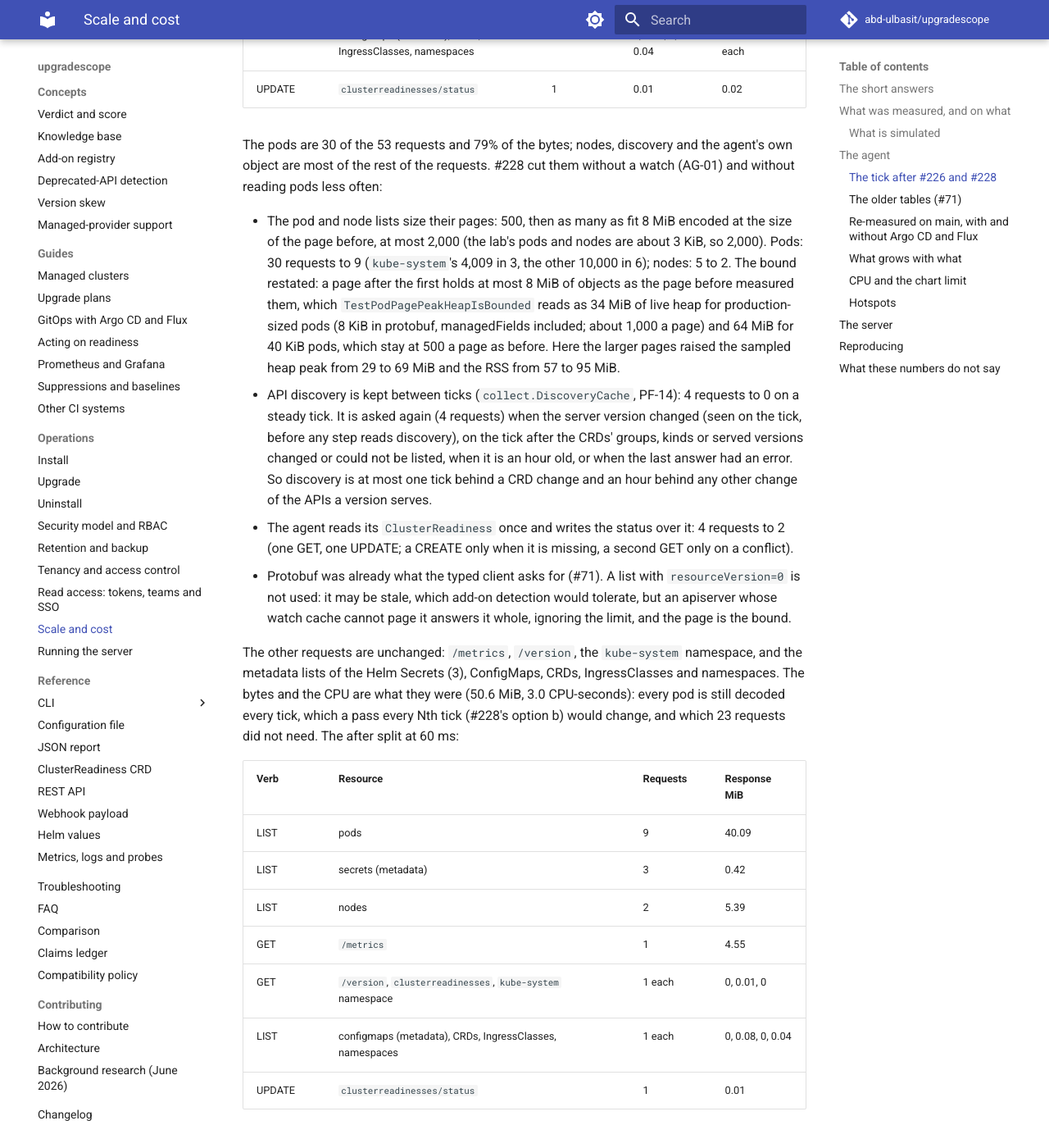
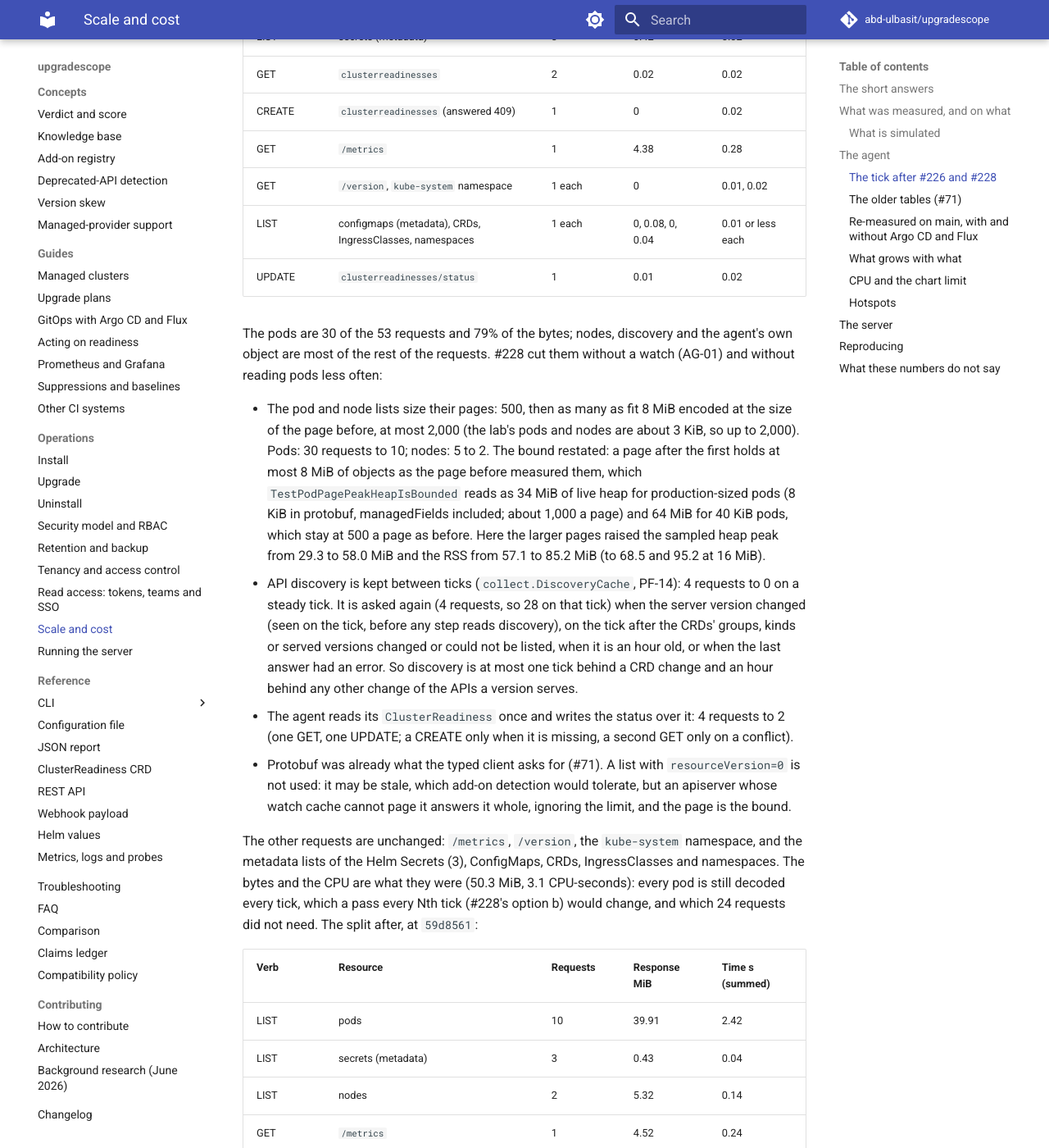
Before and after one commit to abd-ulbasit/upgradescope, an MkDocs documentation site: the page built from docs/operations/scale.md, in a window 1280 px wide and 1400 px high, scrolled down 5537 px. Shown: the whole window at 82% size. Built offline with MkDocs 1.6.1 and Material for MkDocs 9.7.7, drawn with Linux system fonts in a browser that asks for light colours; comment, search, counter and statistics services are not loaded; some of the changed text lies outside the part shown.

Commit message:
docs(scale): the steady and first tick at the final code (59d8561)
The rerun at the final code, pages sized at 8 MiB: a steady tick made
24 requests (53 before) in 4.4 s and 3.1 CPU-seconds with a peak heap of
58 MiB and RSS of 85 MiB, and the first tick 1,030 requests in 27.1 s.
A first attempt failed while seeding, with the host at a load average
of 53 and lab B busy; it is named and not used.

Refs #226, #228

Co-Authored-By: Claude Fable 5 <noreply@anthropic.com>

```diff
--- a/docs/operations/scale.md
+++ b/docs/operations/scale.md
@@ -3,8 +3,9 @@
 What the agent costs a Kubernetes API server on a large cluster, and what
 one `serve` can take from a fleet. The agent's current numbers, and the
 before and after of the first tick (#226) and of the steady tick (#228),
-come from runs on 4 October 2026 between 03:24 and 03:51 UTC, at the
-commits [The tick after #226 and #228](#the-tick-after-226-and-228) names.
+come from runs on 4 October 2026 between 03:24 and 03:51 UTC and between
+06:01 and 06:09 UTC, at the commits
+[The tick after #226 and #228](#the-tick-after-226-and-228) names.
 The older tables (#71's fix of the Helm releases, and the server) come from
 the final runs of an earlier session the same day, between 04:30 and 05:00
 in UTC+5 (the agent "before" table at 04:32, the agent "after" table at
@@ -16,25 +17,25 @@ run it against your own lab to get your own numbers. Read
 ## The short answers
 
 - **A steady agent tick on a cluster of 2,001 nodes, about 14,000 pods and
-  1,000 Helm releases makes 23 API requests** (53 before
+  1,000 Helm releases makes 24 API requests** (53 before
   [#228](https://github.com/abd-ulbasit/upgradescope/issues/228)) and reads
-  51 MiB of responses (3.3 MiB on the wire, compressed) in 3.0
-  CPU-seconds: the same bytes and CPU as before, because the requests are
-  fewer but the pods to decode are not. Beside the apiserver it took 4.0 s
-  before; with 60 ms added to every round trip, 5.7 s after. At the default
-  interval of 10 minutes that is 0.04 requests a second.
+  50.3 MiB of responses (3.3 MiB on the wire, compressed) in 4.4 s and 3.1
+  CPU-seconds (4.0 s and 3.0 before): the same bytes and CPU, because the
+  requests are fewer but the pods to decode are not. A tick that asks API
+  discovery again (at least hourly) makes 4 more. At the default interval
+  of 10 minutes that is 0.04 requests a second.
 - **The first tick after the agent starts costs more**: it reads each Helm
-  release once, 1,027 requests in all. Since
+  release once, 1,030 requests in all. Since
   [#226](https://github.com/abd-ulbasit/upgradescope/issues/226) it fetches
-  8 at a time: 30.0 s and 22.3 CPU-seconds beside the apiserver (36.1 s and
-  23.1 before), and with 60 ms added to every round trip 30.4 s, where
+  8 at a time: 27.1 s and 22.8 CPU-seconds beside the apiserver (36.1 s and
+  23.1 before), and with 60 ms added to every round trip 29.6 s, where
   main's first tick reached the Helm step's deadline after 67.6 s with 231
   of the 1,000 releases unread. Before
   [#71](https://github.com/abd-ulbasit/upgradescope/issues/71) every tick
   cost that, because the agent fetched every release again each time.
-- **Memory fits the chart's limit** (256Mi) with room: the peak RSS was 95
-  MiB at full size, the first tick included, and the peak heap 68.5 MiB; the
-  pod pages of 2,000 that cut the requests cost that (57.1 MiB of RSS and
+- **Memory fits the chart's limit** (256Mi) with room: the peak RSS was 85.2
+  MiB at full size, the first tick included, and the peak heap 58.5 MiB; the
+  larger pod pages that cut the requests cost that (57.1 MiB of RSS and
   29.3 MiB of heap before). It is over the chart's memory request (64Mi), which
   is what the scheduler reserves, not a limit. CPU is what a large cluster
   uses: see [CPU](#cpu-and-the-chart-limit).
@@ -53,7 +54,7 @@ run it against your own lab to get your own numbers. Read
 | Driver | MacBook Pro (`MacBookPro18,3`, Apple M1 Pro, 16 GiB, `sysctl hw.model`), Go 1.26.8, client-go 0.37.1. It seeded the cluster and cross-compiled the benchmarks; the measured agent ticks and the server benchmark ran on the ThinkPad |
 | Postgres | 17.11 (`postgres:17-alpine`), a throwaway container on the ThinkPad's Docker engine, 0.1 ms round trip from the benchmark |
 | SQLite | the embedded `modernc.org/sqlite` v1.60.1, in a temporary directory on the ThinkPad's SSD |
-| upgradescope, #226 and #228 | the "before" runs: main `735751d` plus the recorder's per-resource bytes and time (`70d16ab`, which changes only the benchmark); #226 alone: `06cdf7a`; #226 and #228: `5da764e`. Each run filled a freshly reset lab, or measured the fill a run before it left, with `BENCH_STEPS=1` (the full fill only) and the ticks run on the ThinkPad (`BENCH_RUN_ON`) |
+| upgradescope, #226 and #228 | the "before" runs: main `735751d` plus the recorder's per-resource bytes and time (`70d16ab`, which changes only the benchmark); #226 alone: `06cdf7a`; #226 and #228: `5da764e`, and `59d8561` (the final code: pages sized at 8 MiB rather than 16). Each run filled a freshly reset lab, or measured the fill a run before it left, with `BENCH_STEPS=1` (the full fill only) and the ticks run on the ThinkPad (`BENCH_RUN_ON`) |
 | upgradescope, the older tables | the agent runs: main `a3e72ea` (#218, GitOps charts) plus this work; the "before" table is the same tree with the Helm step given no cache, which is what #71 changed. The server runs: main `f195ba5` plus this work (the server code is unchanged by this work; #217 is examples and tooling). The branch was rebased between the two, so its commit hashes name neither tree exactly. The numbers include #218's per-tick discovery and workload requests, but **its Argo CD and Flux lists are not measured**: the lab has neither tool's CRDs, so those lists are never made (see [Hotspots](#hotspots)) |
 | Also running | for the older tables, two other idle kind clusters on the same ThinkPad; for #226 and #228, the same two (`bookstore`, and the other agent's lab `us-lab-137b`, which held no fill: 11 to 22% of a core and 530 to 840 MiB, `docker stats` before and after every run), at a host load average of 7 to 12 (4 threads), most of it lab A's KWOK controller (110 to 335% of a core at full size). For every run the lab's own KWOK controller kept 2,000 nodes alive |
 
@@ -110,20 +111,25 @@ namespaces and 1,000 Helm release Secrets.
 ### The tick after #226 and #228
 
 Each run here is `BENCH_STEPS=1 BENCH_TICKS=5` (3 at the 60 ms round trip)
-at the full fill, on lab A, on 4 October 2026 between 03:24 and 03:51 UTC,
-under the measurement lock (lab B was up and held no fill, see
+at the full fill, on lab A, on 4 October 2026 between 03:24 and 03:51 UTC
+(and the `59d8561` row between 06:01 and 06:09 UTC), under the measurement
+lock (lab B was up and held no fill, see
 [What was measured](#what-was-measured-and-on-what)). "Before" is main
 `735751d` with the recorder's per-resource counts (`70d16ab`), "#226" is
 `06cdf7a`, "#226 + #228" is `5da764e`, whose pages were sized at 16 MiB rather
-than the 8 MiB of `59d8561` (the lab's 3 KiB pods and nodes fill pages of
-2,000 at either, so its requests are the same). The 60 ms rows were measured with
+than the 8 MiB of `59d8561`, the final code: at 8 MiB the first page of
+`kube-system`'s pods, whose average is larger than the other namespaces',
+sized the next ones under 2,000, one pod request more. The 60 ms rows were measured with
 `tc qdisc add dev eth0 root netem delay 60ms` in lab A's control-plane
 container, which delays every packet it sends to the agent (so every
 response) and nothing of lab B's; it was removed after the last of them.
-The #226 + #228 run beside the apiserver did not run (the download of the
-pinned KWOK manifests failed for that checkout), so its wall time is the 60
-ms one; its requests, bytes and CPU do not depend on the round trip (compare
-the before and #226 rows at both).
+A `5da764e` run beside the apiserver did not run (the download of the
+pinned KWOK manifests failed for that checkout). A first attempt at the
+`59d8561` rows (05:46 to 05:54 UTC) failed while seeding: the host's load
+average reached 53 and lab B used 1.3 to 1.8 cores meanwhile, the seeder
+lost its connection, and nothing of it is used. The rerun at 06:01 had lab B
+idle again (12 to 21% of a core). Requests, bytes and CPU do not depend on
+the round trip (compare the before and #226 rows at both).
 
 | Tree | Round trip | Steady: requests | LIST pods | Response MiB | Wire MiB | Wall s | CPU s | Peak heap MiB | Peak RSS MiB | First tick: requests, wall s, CPU s, Helm releases read |
 |---|---|---|---|---|---|---|---|---|---|---|
@@ -131,13 +137,14 @@ the before and #226 rows at both).
 | #226 | beside it | 53 | 30 | 50.3 | 3.4 | 6.4 | 3.1 | 27.0 | 54.3 | 1,053, 30.0, 22.3, 1,000 |
 | before | +60 ms | 53 | 30 | 50.7 | 3.4 | 7.4 | 3.0 | 26.7 | 52.7 | 821, 67.6, 10.6, **769** (the Helm step's deadline) |
 | #226 | +60 ms | 53 | 30 | 50.7 | 3.4 | 8.3 | 3.0 | 29.3 | 53.6 | 1,053, 30.4, 22.2, 1,000 |
-| #226 + #228 | +60 ms | 23 | 9 | 50.6 | 3.3 | 5.7 | 3.0 | 68.5 | 95.2 | 1,027, 29.6, 22.8, 1,000 |
+| #226 + #228 (`5da764e`) | +60 ms | 23 | 9 | 50.6 | 3.3 | 5.7 | 3.0 | 68.5 | 95.2 | 1,027, 29.6, 22.8, 1,000 |
+| #226 + #228 (`59d8561`) | beside it | 24 | 10 | 50.3 | 3.3 | 4.4 | 3.1 | 58.0 | 85.2 | 1,030, 27.1, 22.8, 1,000 |
 
 The steady columns are the median of the ticks after the first, as above
 (the mean of the middle two of four; of two at 60 ms; the "before +60 ms"
 row has one, its third tick, because its second read the 231 releases the
 first had left). The wall times of steady ticks move with the host's load
-(load average 7 to 12 on 4 threads, most of it lab A's KWOK at full size):
+(load average 7 to 16 on 4 threads, most of it lab A's KWOK at full size):
 the #226 ticks beside the apiserver took 4.0 to 9.7 s for the same 53
 requests and 3.0 CPU-seconds, which #226 does not change. The peak heap is
 the heap objects the benchmark samples, garbage not yet collected included.
@@ -203,16 +210,18 @@ them without a watch (AG-01) and without reading pods less often:
 
 - The pod and node lists size their pages: 500, then as many as fit 8 MiB
   encoded at the size of the page before, at most 2,000 (the lab's pods and
-  nodes are about 3 KiB, so 2,000). Pods: 30 requests to 9 (`kube-system`'s
-  4,009 in 3, the other 10,000 in 6); nodes: 5 to 2. The bound restated: a
+  nodes are about 3 KiB, so up to 2,000). Pods: 30 requests to 10; nodes: 5
+  to 2. The bound restated: a
   page after the first holds at most 8 MiB of objects as the page before
   measured them, which `TestPodPagePeakHeapIsBounded` reads as 34 MiB of
   live heap for production-sized pods (8 KiB in protobuf, managedFields
   included; about 1,000 a page) and 64 MiB for 40 KiB pods, which stay at
   500 a page as before. Here the larger pages raised the sampled heap peak
-  from 29 to 69 MiB and the RSS from 57 to 95 MiB.
+  from 29.3 to 58.0 MiB and the RSS from 57.1 to 85.2 MiB (to 68.5 and 95.2
+  at 16 MiB).
 - API discovery is kept between ticks (`collect.DiscoveryCache`, PF-14):
-  4 requests to 0 on a steady tick. It is asked again (4 requests) when the
+  4 requests to 0 on a steady tick. It is asked again (4 requests, so 28
+  on that tick) when the
   server version changed (seen on the tick, before any step reads
   discovery), on the tick after the CRDs' groups, kinds or served versions
   changed or could not be listed, when it is an hour old, or when the last
@@ -229,19 +238,19 @@ them without a watch (AG-01) and without reading pods less often:
 The other requests are unchanged: `/metrics`, `/version`, the `kube-system`
 namespace, and the metadata lists of the Helm Secrets (3), ConfigMaps,
 CRDs, IngressClasses and namespaces. The bytes and the CPU are what they
-were (50.6 MiB, 3.0 CPU-seconds): every pod is still decoded every tick,
-which a pass every Nth tick (#228's option b) would change, and which 23
-requests did not need. The after split at 60 ms:
+were (50.3 MiB, 3.1 CPU-seconds): every pod is still decoded every tick,
+which a pass every Nth tick (#228's option b) would change, and which 24
+requests did not need. The split after, at `59d8561`:
 
-| Verb | Resource | Requests | Response MiB |
-|---|---|---|---|
-| LIST | pods | 9 | 40.09 |
-| LIST | secrets (metadata) | 3 | 0.42 |
-| LIST | nodes | 2 | 5.39 |
-| GET | `/metrics` | 1 | 4.55 |
-| GET | `/version`, `clusterreadinesses`, `kube-system` namespace | 1 each | 0, 0.01, 0 |
-| LIST | configmaps (metadata), CRDs, IngressClasses, namespaces | 1 each | 0, 0.08, 0, 0.04 |
-| UPDATE | `clusterreadinesses/status` | 1 | 0.01 |
+| Verb | Resource | Requests | Response MiB | Time s (summed) |
+|---|---|---|---|---|
+| LIST | pods | 10 | 39.91 | 2.42 |
+| LIST | secrets (metadata) | 3 | 0.43 | 0.04 |
+| LIST | nodes | 2 | 5.32 | 0.14 |
+| GET | `/metrics` | 1 | 4.52 | 0.24 |
+| GET | `/version`, `clusterreadinesses`, `kube-system` namespace | 1 each | 0, 0.01, 0 | 0.01 or less each |
+| LIST | configmaps (metadata), CRDs, IngressClasses, namespaces | 1 each | 0, 0.08, 0, 0.04 | 0.02 or less each |
+| UPDATE | `clusterreadinesses/status` | 1 | 0.01 | 0.02 |
 
 ### The older tables (#71)
 
@@ -389,11 +398,11 @@ twice (#227).
 
 The tick is CPU-bound in the agent (the process also runs the benchmark's
 byte counter, a small share): 3.0 CPU-seconds in 4.0 to 6 s of wall time
-when steady, 22.3 in 30.0 s when it reads 1,000 releases (after #226; 23.1
+when steady, 22.8 in 27.1 s when it reads 1,000 releases (after #226; 23.1
 in 36.1 s before; the older tables' 3.6 and 24.4 include the `kube-system`
 pods decoded twice). The chart's default limit
 for the agent is 200m (`agent.resources.limits.cpu`), which allows 0.2
-CPU-seconds a second, so those ticks last at least 15 s and 111 s there
+CPU-seconds a second, so those ticks last at least 15.5 s and 114 s there
 (computed from the CPU time, not measured under a cgroup quota; measuring it
 is [#229](https://github.com/abd-ulbasit/upgradescope/issues/229)). The tick
 deadline is half the interval, 5 minutes at the default, and the Helm step,
@@ -410,10 +419,10 @@ the agent 500m to 1 CPU, or expect its first ticks to be partial.
 | What | Found | Status |
 |---|---|---|
 | One GET per Helm release on every tick: 1,000 of 1,061 requests, 90 MiB, 33 s and 23.5 CPU-seconds at full size | The only cost that grew with releases, not pages | **Fixed**: the agent keeps what it decoded, keyed by the storage object's UID and resourceVersion; a steady tick makes none (61 requests then, 23 after #228). `TestHelmCache…` and `TestTicksFetchHelmReleasesOnlyWhenTheyChange` |
-| The same 1,000 GETs on the first tick after a start, and on every one-shot `scan` | Sequential, 36.1 s and 23.1 CPU-seconds here; at a 60 ms round trip the first tick reached the Helm step's deadline with 231 releases unread | **Fixed** ([#226](https://github.com/abd-ulbasit/upgradescope/issues/226)): 8 GETs in flight, decoded one at a time in order; 30.0 s here, 30.4 s at 60 ms with every release read. Decoding (22 CPU-seconds) and the client's rate limit (14 s for 1,000) are the bounds now. `TestCollectHelmConcurrentMatchesSequential` |
+| The same 1,000 GETs on the first tick after a start, and on every one-shot `scan` | Sequential, 36.1 s and 23.1 CPU-seconds here; at a 60 ms round trip the first tick reached the Helm step's deadline with 231 releases unread | **Fixed** ([#226](https://github.com/abd-ulbasit/upgradescope/issues/226)): 8 GETs in flight, decoded one at a time in order; 27.1 s here, 29.6 s at 60 ms with every release read. Decoding (22 CPU-seconds) and the client's rate limit (14 s for 1,000) are the bounds now. `TestCollectHelmConcurrentMatchesSequential` |
 | `kube-system` pods are listed in full twice a tick: by the control-plane version check, then again by the all-pods list | 4,009 pods here; the second listing is not a separate 9 requests but 9 extra ones (those pods already fall inside the 29 pages of the all-pods list) and about 4,000 pods decoded twice; grows with nodes (every node adds a `kube-proxy` and a CNI pod) | **Fixed** ([#227](https://github.com/abd-ulbasit/upgradescope/issues/227), #232): the add-ons take them from the version check's list |
 | Argo CD Applications and Flux HelmReleases are listed whole (page size 50) every tick, plus a GET per distinct OCIRepository (#218) | **Not measured**: the lab has neither tool installed, so the harness never makes these requests. ceil(N / 50) per tool grows faster than a metadata list (whole objects, small pages) | Open, #233 |
-| The all-pods list is the steady tick's largest cost | 38 of 61 requests (30 of 53 after #232), 79% of the bytes; whole pod objects are needed for their images, and the agent keeps no watch | **Requests fixed** ([#228](https://github.com/abd-ulbasit/upgradescope/issues/228)): pod and node pages sized by bytes, discovery kept between ticks, the agent's object read once: 53 to 23 requests. The bytes (51 MiB) and CPU (3.0 s) are unchanged, since every pod is still decoded every tick; reading pods less often (#228's option b) would cut those, and was not needed for the request count |
+| The all-pods list is the steady tick's largest cost | 38 of 61 requests (30 of 53 after #232), 79% of the bytes; whole pod objects are needed for their images, and the agent keeps no watch | **Requests fixed** ([#228](https://github.com/abd-ulbasit/upgradescope/issues/228)): pod and node pages sized by bytes, discovery kept between ticks, the agent's object read once: 53 to 24 requests. The bytes (50 MiB) and CPU (3 s) are unchanged, since every pod is still decoded every tick; reading pods less often (#228's option b) would cut those, and was not needed for the request count |
 
 ## The server
 
```
Also changed, not shown: README.md (+3 -3 lines), docs/claims.md (+2 -2 lines).
